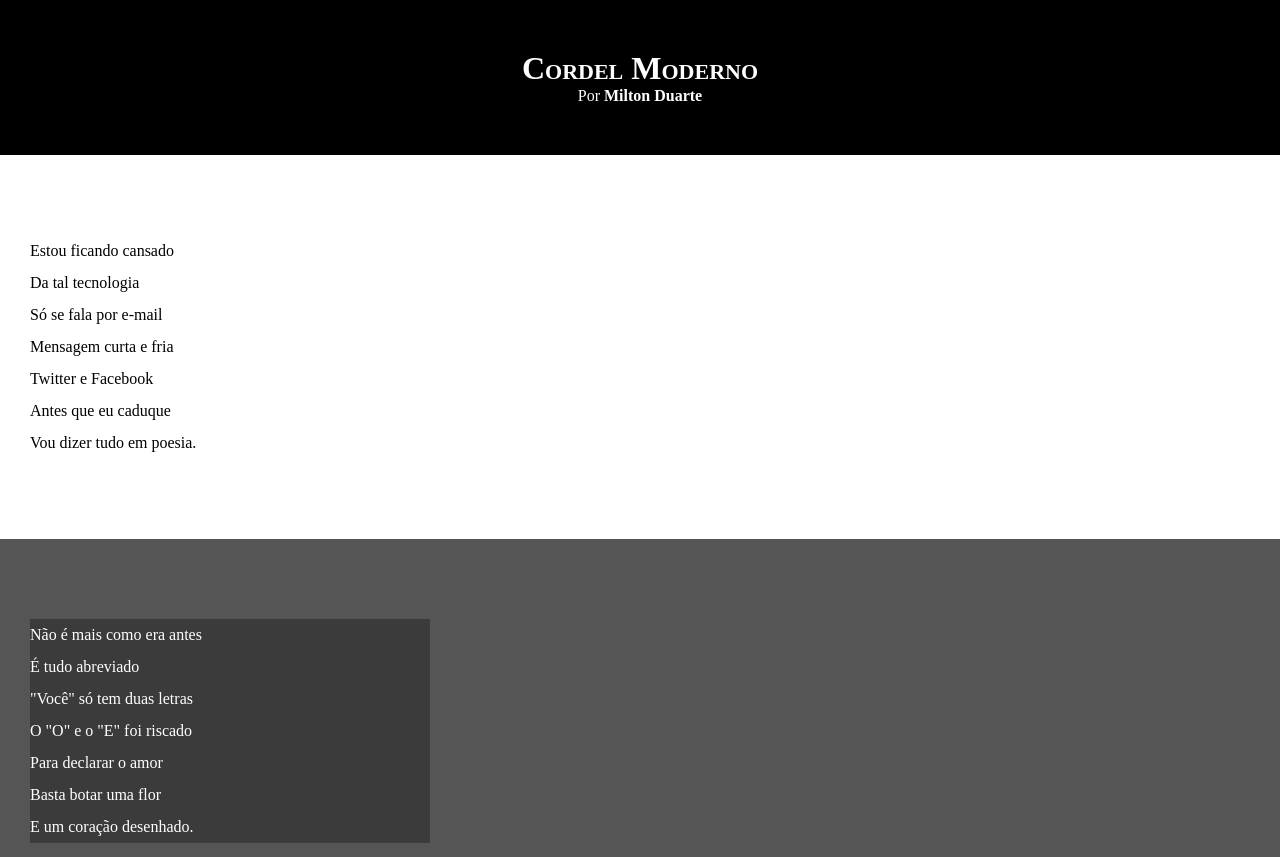
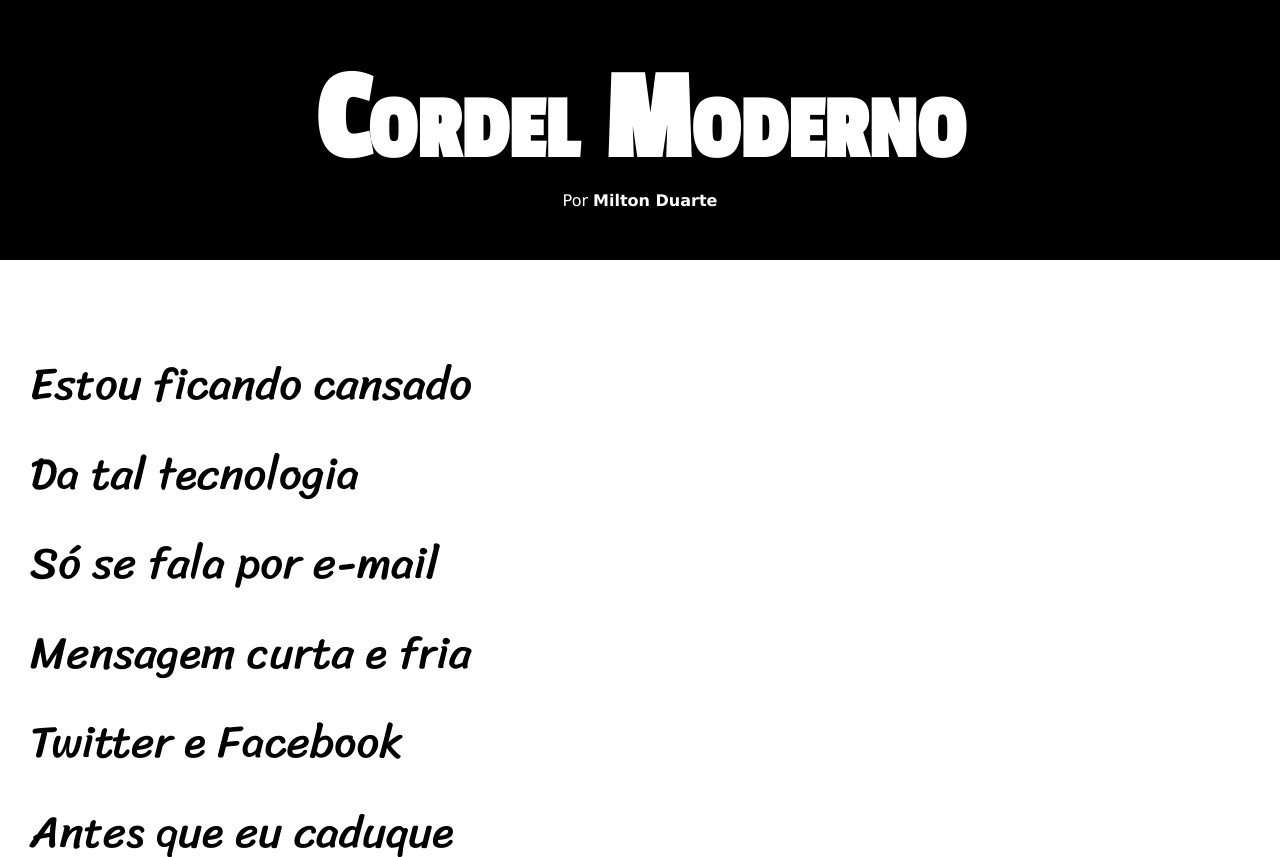
Before and after one commit to JoaoVitRocha/html-css, a plain HTML site: page projetos/projeto cordel/projeto-cordel.html in a window 1280 px wide. Shown: the top 857 px of the page. Drawn offline with Linux system fonts and the light colour scheme.

Commit message:
atualização de estilo projeto cordel

```diff
--- a/projetos/projeto cordel/estilo/style.css
+++ b/projetos/projeto cordel/estilo/style.css
@@ -1,4 +1,15 @@
 @charset  "UTF-8";
+
+@import url('https://fonts.googleapis.com/css2?family=Passion+One&display=swap');
+
+@import url('https://fonts.googleapis.com/css2?family=Sriracha&display=swap');
+
+:root {
+    --fonte1: verdana, geneva, tahoma, sans-serif;
+    --fonte2: 'Sriracha', cursive;
+    --font3: 'Passion One', sans-serif;
+
+}
 
 * {
     margin: 0px;
@@ -8,6 +19,7 @@
 html, body{
     min-height: 100vh;
     background-color: darkgray;
+    font-family: var(--fonte1);
 }
 
 header{
@@ -19,6 +31,8 @@ header{
 header > h1{
     padding-top: 50px;
     font-variant: small-caps;
+    font-family: var(--font3);
+    font-size: 10vw;
 }
 
 header > p{
@@ -41,6 +55,8 @@ section{
     padding-bottom: 10vh;
     line-height: 2em;
     padding-left: 30px;
+    font-family: var(--fonte2);
+    font-size: 3.5vw;
 }
 
 section.normal{
@@ -54,8 +70,9 @@ section.imagem{
 }
 
 section.imagem > p{
+    display: inline-block;
     background-color: rgba(0, 0, 0, 0.305);
-    width: 400px;
+    padding: 15px;
 }
 
 footer{
```
